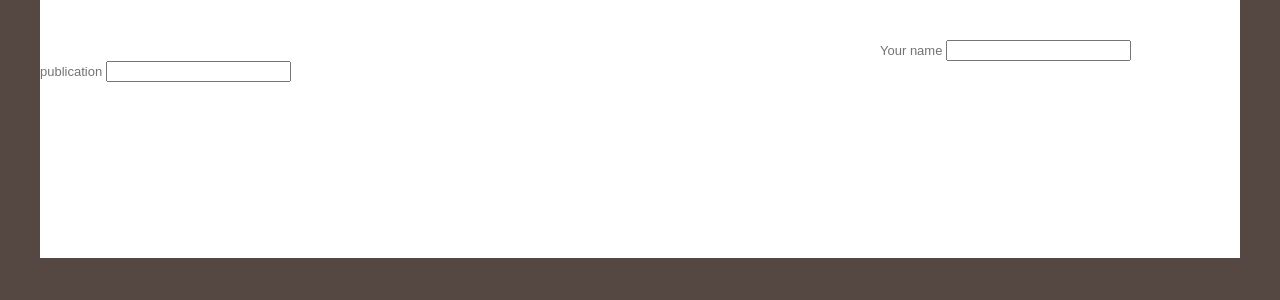
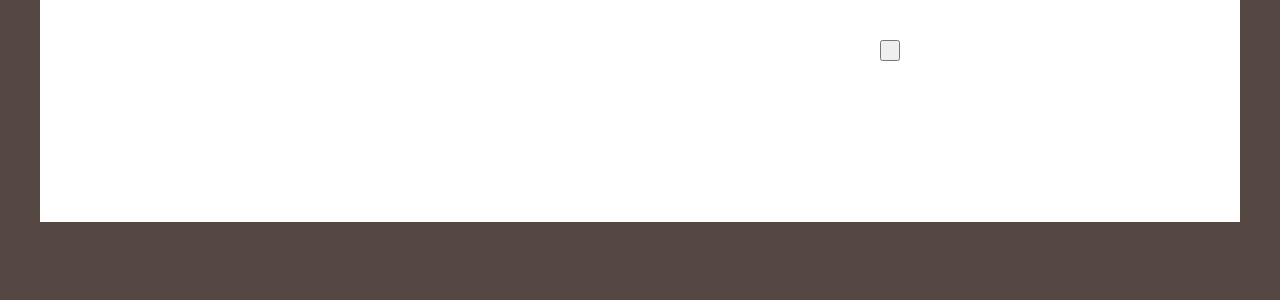
Before and after one commit to RusPonomar/BeetRootRuslan, a PHP site: page /news in a window 1280 px wide. Shown: the part 240-540 px from the top of the page. Run offline with PHP 8.4, Linux system fonts and the light colour scheme; data that the repository does not hold is empty.

Commit message:
General settings

```diff
--- a/views/news/index.php
+++ b/views/news/index.php
@@ -44,14 +44,8 @@
             <div class="modal-body">
                 <form id="create" method="post">
                     <div class="form-group">
-                        <label for="name">Your name</label>
-                        <input type="name" name="name" class="form-control"/>
-                        <div class="form-group">
-                            <label for="text">publication</label>
-                            <input type="text" name="publication" class="form-control"/>
-                            </div
-                                <button type="submit" class="btn btn-primary">
-                            <div>
+                         <button type="submit" class="btn btn-primary">
+                    <div>
                 <!-- end #sidebar -->
                 <div style="clear: both;">&nbsp;</div>
             </div>
```
